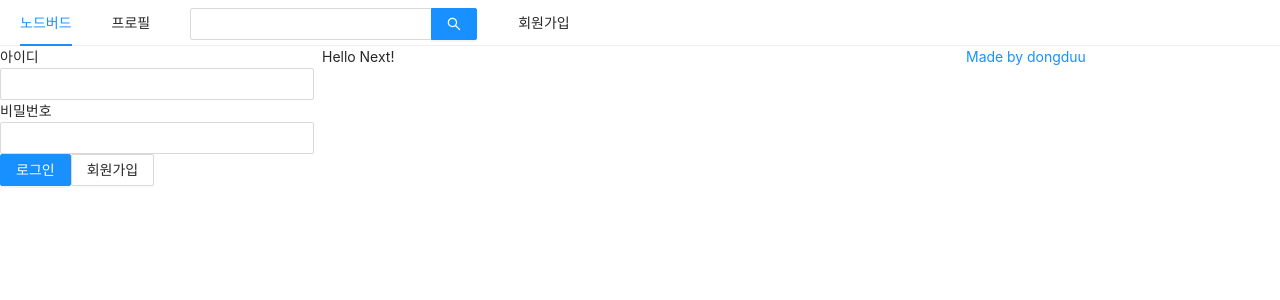
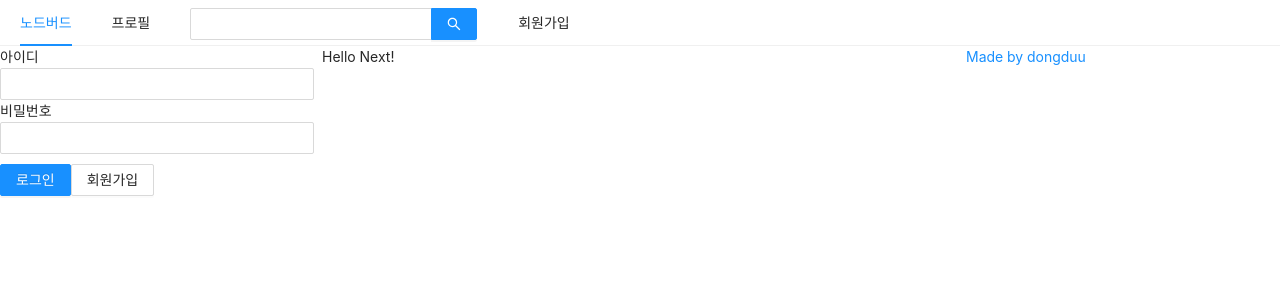
Before and after one commit to dongduu/NodeBird_SNS, a Next.js app: page / in a window 1280 px wide. Shown: the top 300 px of the page. Built offline with nearby package versions, Linux system fonts and the light colour scheme.

Commit message:
feat: use styled-component & useMemo

```diff
--- a/components/AppLayout.js
+++ b/components/AppLayout.js
@@ -2,9 +2,14 @@
 import Link from "next/link";
 import { Menu, Input, Row, Col } from "antd";
 import { useState } from "react";
+import styled from "styled-components";
 
 import UserProfile from "../components/UserProfile";
 import LoginForm from "../components/LoginForm";
+
+const SearchInput = styled(Input.Search)`
+  vertical-align: middle;
+`;
 
 const AppLayout = ({ children }) => {
   const [isLoggedIn, setIsLoggedIn] = useState(false);
@@ -22,7 +27,7 @@
           </Link>
         </Menu.Item>
         <Menu.Item>
-          <Input.Search enterButton style={{ verticalAlign: "middle" }} />
+          <SearchInput enterButton />
         </Menu.Item>
         <Menu.Item>
           <Link href="/signup">
--- a/components/LoginForm.js
+++ b/components/LoginForm.js
@@ -1,6 +1,11 @@
 import { Form, Input, Button } from "antd";
 import { useCallback, useState } from "react";
 import Link from "next/link";
+import styled from "styled-components";
+
+const ButtonWrapper = styled.div`
+  margin-top: 10px;
+`;
 
 const LoginForm = () => {
   const [id, setId] = useState("");
@@ -31,7 +36,7 @@
           requuired
         />
       </div>
-      <div>
+      <ButtonWrapper>
         <Button type="primary" htmlType="submit" loading={false}>
           로그인
         </Button>
@@ -40,7 +45,7 @@
             <Button>회원가입</Button>
           </a>
         </Link>
-      </div>
+      </ButtonWrapper>
     </Form>
   );
 };
```
